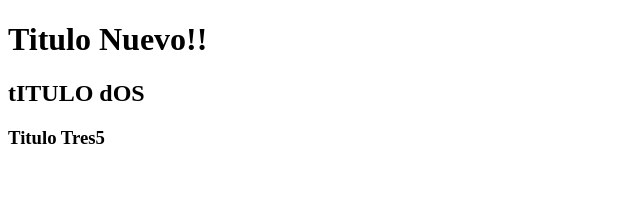
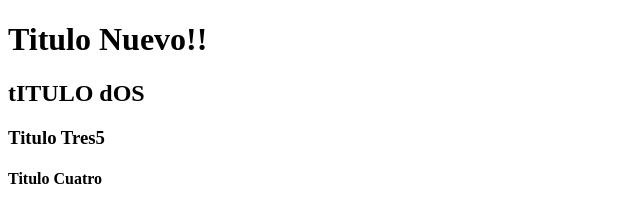
Before and after one commit to matiasescalona/holaMundo, a plain HTML site: page index.html in a window 1280 px wide. Shown: the whole page, without its empty margins (0-640 px from the left). Drawn offline with Linux system fonts and the light colour scheme.

Commit message:
TESTEANDO

```diff
--- a/index.html
+++ b/index.html
@@ -10,6 +10,7 @@
     <h1>Titulo Nuevo!!</h1>
     <h2>tITULO dOS</h2>
     <h3>Titulo Tres5</h3>
+    <h4>Titulo Cuatro</h4>
 </body>
 </body>
 </html>
```
